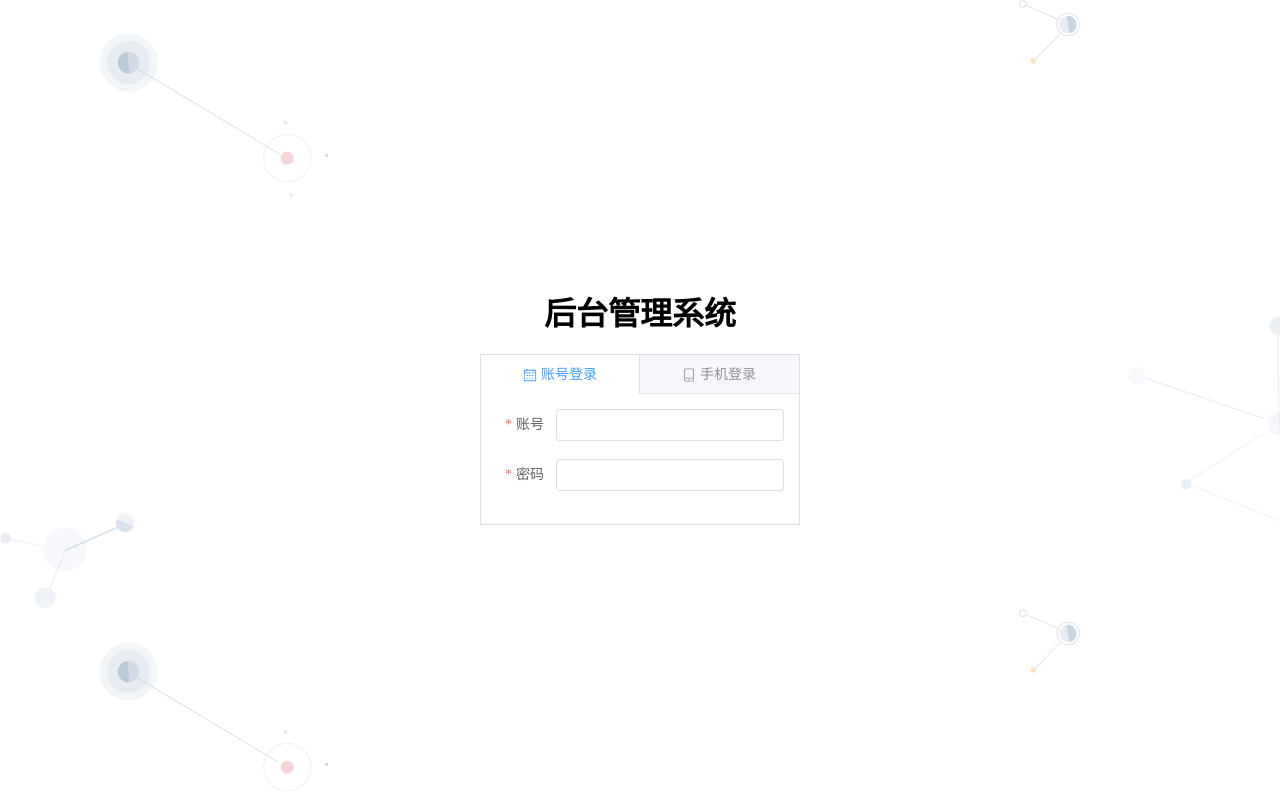
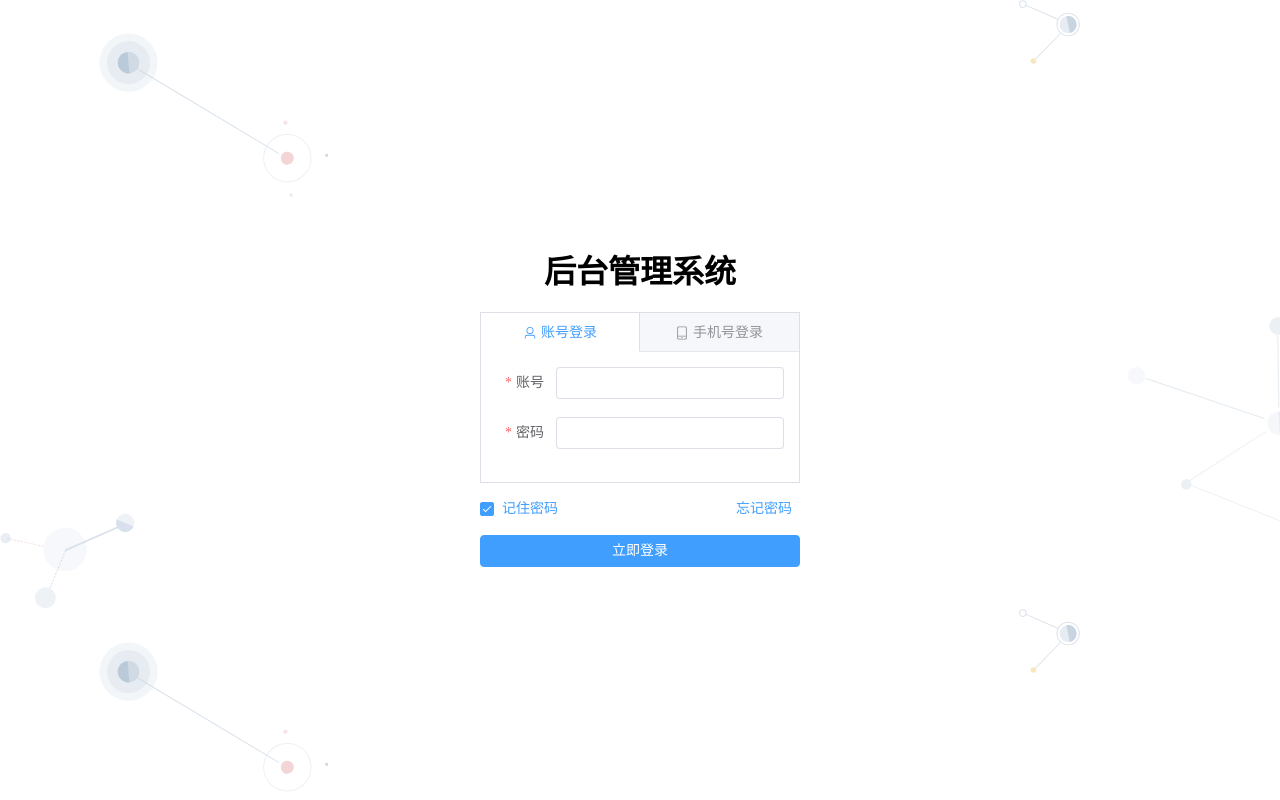
Before and after one commit to jasonshu1229/Composition-Admin, a Vue app: page /#/login in a window 1280 px wide. Built offline with nearby package versions, Linux system fonts and the light colour scheme; no server answers.

Commit message:
feat(登录组件): 立即登录逻辑实现

```diff
--- a/components.d.ts
+++ b/components.d.ts
@@ -7,10 +7,13 @@ export {}
 
 declare module '@vue/runtime-core' {
   export interface GlobalComponents {
+    ElButton: typeof import('element-plus/es')['ElButton']
+    ElCheckbox: typeof import('element-plus/es')['ElCheckbox']
     ElForm: typeof import('element-plus/es')['ElForm']
     ElFormItem: typeof import('element-plus/es')['ElFormItem']
     ElIcon: typeof import('element-plus/es')['ElIcon']
     ElInput: typeof import('element-plus/es')['ElInput']
+    ElLink: typeof import('element-plus/es')['ElLink']
     ElTabPane: typeof import('element-plus/es')['ElTabPane']
     ElTabs: typeof import('element-plus/es')['ElTabs']
     RouterLink: typeof import('vue-router')['RouterLink']
--- a/src/main.ts
+++ b/src/main.ts
@@ -58,7 +58,7 @@ shRequest
 		showLoading: false
 	})
 	.then((res) => {
-		console.log(res.data);
-		console.log(res.returnCode);
-		console.log(res.success);
+		// console.log(res.data);
+		// console.log(res.returnCode);
+		// console.log(res.success);
 	});
--- a/src/service/index.ts
+++ b/src/service/index.ts
@@ -13,19 +13,15 @@ const shRequest = new SHRequest({
 			// if (token) {
 			// 	config.headers.Authorization = `Bearer ${token}`;
 			// }
-			console.log('请求成功的拦截');
 			return config;
 		},
 		requestInterceptorCatch: (err) => {
-			console.log('请求失败的拦截');
 			return err;
 		},
 		responseInterceptor: (res) => {
-			console.log('响应成功的拦截');
 			return res;
 		},
 		responseInterceptorCatch: (err) => {
-			console.log('响失败的拦截');
 			return err;
 		}
 	}
--- a/src/views/login/components/login-account.vue
+++ b/src/views/login/components/login-account.vue
@@ -1,18 +1,20 @@
 <template>
 	<div class="login-account">
-		<el-form label-width="60px" :rules="rules" :model="account">
+		<el-form label-width="60px" :rules="rules" :model="account" ref="formRef">
 			<el-form-item label="账号" prop="name">
 				<el-input v-model="account.name" />
 			</el-form-item>
 			<el-form-item label="密码" prop="password">
-				<el-input v-model="account.password" />
+				<el-input v-model="account.password" show-password />
 			</el-form-item>
 		</el-form>
 	</div>
 </template>
 
 <script lang="ts">
-import { defineComponent, reactive } from 'vue';
+import { defineComponent, reactive, ref } from 'vue';
+import { rules } from '@/views/login/config/account-config';
+import { ElForm } from 'element-plus';
 
 export default defineComponent({
 	name: 'login-account',
@@ -22,36 +24,21 @@ export default defineComponent({
 			password: ''
 		});
 
-		const rules = {
-			name: [
-				{
-					required: true,
-					message: '用户名是必传内容~',
-					trigger: 'blur'
-				},
-				{
-					pattern: /^[a-z0-9]{5,10}$/,
-					message: '用户名必须是5~10个字母或者数字~',
-					trigger: 'blur'
+		const formRef = ref<InstanceType<typeof ElForm>>();
+
+		const loginAction = () => {
+			formRef.value?.validate((valid) => {
+				if (valid) {
+					console.log('真正执行登录逻辑');
 				}
-			],
-			password: [
-				{
-					required: true,
-					message: '密码是必传内容~',
-					trigger: 'blur'
-				},
-				{
-					pattern: /^[a-z0-9]{3,}$/, // 表示最少3位以上
-					message: '密码必须是3位以上的数字或字母~',
-					trigger: 'blur'
-				}
-			]
+			});
 		};
 
 		return {
 			account,
-			rules
+			rules,
+			loginAction,
+			formRef
 		};
 	}
 });
--- a/src/views/login/components/login-panel.vue
+++ b/src/views/login/components/login-panel.vue
@@ -5,41 +5,64 @@
 			<el-tab-pane>
 				<template #label>
 					<span class="custom-tabs-label">
-						<el-icon><calendar /></el-icon>
+						<el-icon><User /></el-icon>
 						<span>账号登录</span>
 					</span>
 				</template>
-				<login-account />
+				<login-account ref="accountRef" />
 			</el-tab-pane>
 			<el-tab-pane label="Config">
 				<template #label>
 					<span class="custom-tabs-label">
 						<el-icon><Iphone /></el-icon>
-						<span>手机登录</span>
+						<span>手机号登录</span>
 					</span>
 				</template>
-				手机登录
+				<login-phone />
 			</el-tab-pane>
 		</el-tabs>
+
+		<div class="account-control">
+			<el-checkbox v-model="isKeepPassword">记住密码</el-checkbox>
+			<el-link type="primary">忘记密码</el-link>
+		</div>
+
+		<el-button type="primary" class="login-btn" @click="handleLoginClick">
+			立即登录</el-button
+		>
 	</div>
 </template>
 
 <script lang="ts">
-import { defineComponent } from 'vue';
-import { Calendar, Iphone } from '@element-plus/icons-vue';
+import { defineComponent, ref } from 'vue';
+import { User, Iphone } from '@element-plus/icons-vue';
 import LoginAccount from '@/views/login/components/login-account.vue';
+import LoginPhone from '@/views/login/components/login-phone.vue';
 
 export default defineComponent({
 	name: 'login-panel',
 	components: {
-		Calendar,
+		User,
 		Iphone,
-		LoginAccount
+		LoginAccount,
+		LoginPhone
 	},
 	setup() {
+		const isKeepPassword = ref(true);
+		// type LoginAccount 组件对象类型 => InstanceType<typeof LoginAccount> 组件对象实例类型
+		const accountRef = ref<InstanceType<typeof LoginAccount>>();
+
+		const handleLoginClick = () => {
+			console.log('立即登录');
+			accountRef.value?.loginAction();
+		};
+
 		return {
-			Calendar,
-			Iphone
+			User,
+			Iphone,
+			isKeepPassword,
+			handleLoginClick,
+			accountRef
 		};
 	}
 });
@@ -66,5 +89,23 @@ export default defineComponent({
 	.title {
 		text-align: center;
 	}
+
+	.account-control {
+		display: flex;
+		justify-content: space-between;
+		margin-top: 10px;
+
+		.el-link {
+			margin-right: 8px;
+		}
+		.el-link .el-icon--right.el-icon {
+			vertical-align: text-bottom;
+		}
+	}
+
+	.login-btn {
+		width: 100%;
+		margin-top: 10px;
+	}
 }
 </style>
--- /dev/null
+++ b/src/views/login/components/login-phone.vue
@@ -0,0 +1,45 @@
+<template>
+	<div>
+		<el-form label-width="60px">
+			<el-form-item label="手机号" prop="num">
+				<el-input v-model="phone.num" />
+			</el-form-item>
+			<el-form-item label="验证码" prop="verifyCode">
+				<div class="get-verifyCode">
+					<el-input v-model="phone.verifyCode" />
+					<el-button type="primary" class="get-verify-code"
+						>获取验证码</el-button
+					>
+				</div>
+			</el-form-item>
+		</el-form>
+	</div>
+</template>
+
+<script lang="ts">
+import { defineComponent, reactive } from 'vue';
+
+export default defineComponent({
+	name: 'login-phone',
+	setup() {
+		const phone = reactive({
+			num: '',
+			verifyCode: ''
+		});
+
+		return {
+			phone
+		};
+	}
+});
+</script>
+
+<style scoped lang="less">
+.get-verifyCode {
+	display: flex;
+
+	.get-verify-code {
+		margin-left: 8px;
+	}
+}
+</style>
--- /dev/null
+++ b/src/views/login/config/account-config.ts
@@ -0,0 +1,27 @@
+// 表单校验规则
+export const rules = {
+	name: [
+		{
+			required: true,
+			message: '用户名是必传内容~',
+			trigger: 'blur'
+		},
+		{
+			pattern: /^[a-z0-9]{5,10}$/,
+			message: '用户名必须是5~10个字母或者数字~',
+			trigger: 'blur'
+		}
+	],
+	password: [
+		{
+			required: true,
+			message: '密码是必传内容~',
+			trigger: 'blur'
+		},
+		{
+			pattern: /^[a-z0-9]{3,}$/, // 表示最少3位以上
+			message: '密码必须是3位以上的数字或字母~',
+			trigger: 'blur'
+		}
+	]
+};
```
Also changed, not shown: src/service/request/index.ts (+4 -4 lines).
